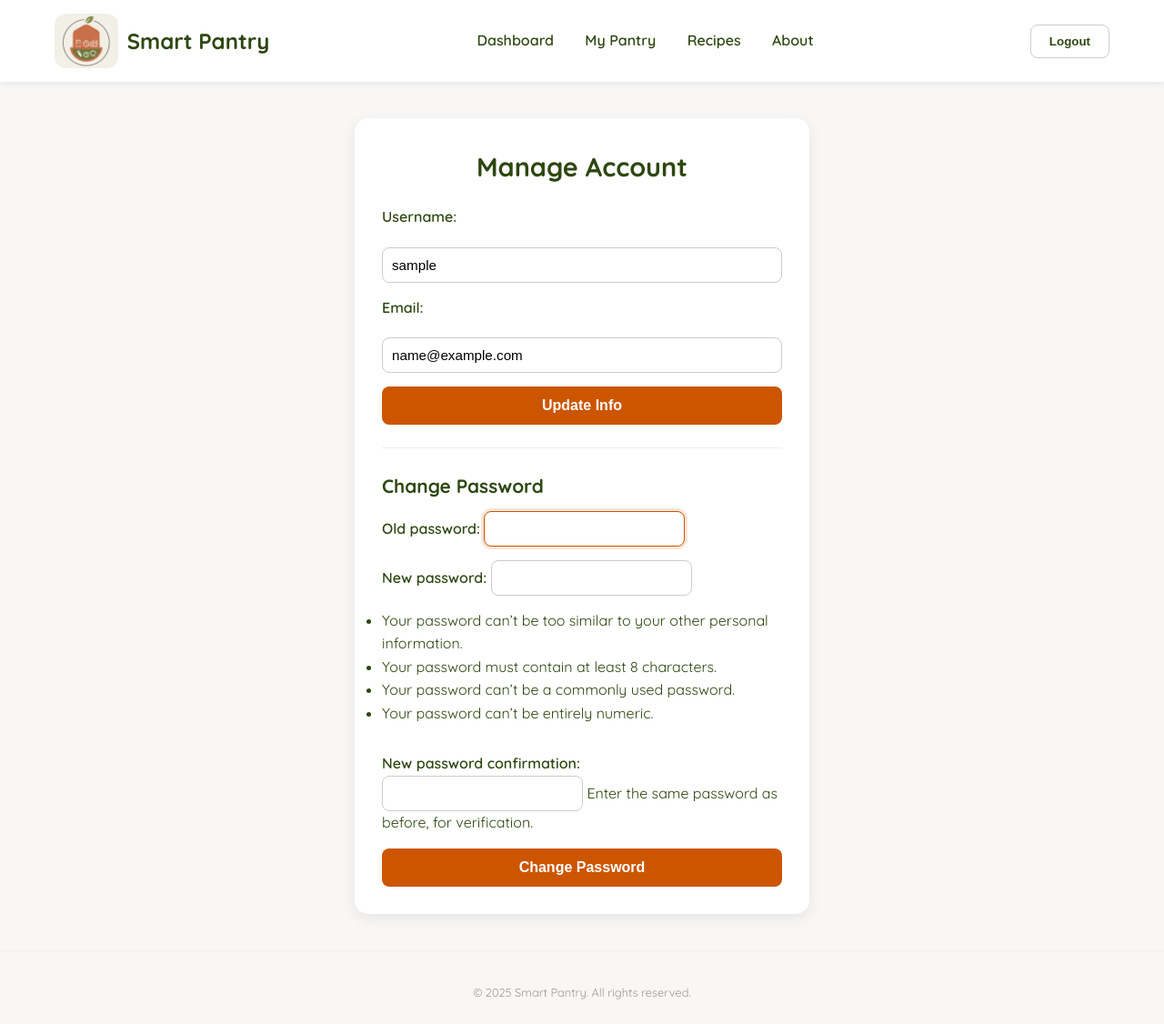
After one commit to NoorAbdin/Capstone-Project, a Django app: page /account/manage/ in a window 1280 px wide. The commit adds this page. Shown: the whole page at 91% size. Run offline with Django 5.2, Linux system fonts and the light colour scheme; the visitor is signed in with stand-in values (Sample User, id 1).

Commit message:
manage account done

```diff
--- /dev/null
+++ b/smartpantry/main_app/static/css/manage.css
@@ -0,0 +1,107 @@
+/* --- Manage Account Page --- */
+.manage-account-container {
+    max-width: 500px;
+    margin: 40px auto;
+    background: white;
+    padding: 30px;
+    border-radius: 15px;
+    box-shadow: 0 4px 15px var(--color-shadow);
+}
+
+.manage-account-container h2 {
+    text-align: center;
+    margin-bottom: 20px;
+    font-size: 1.8rem;
+    color: var(--color-text-dark);
+}
+
+.manage-account-container h3 {
+    margin-top: 25px;
+    font-size: 1.3rem;
+    color: var(--color-text-dark);
+}
+
+.manage-account-container form {
+    display: flex;
+    flex-direction: column;
+    gap: 15px;
+    margin-top: 10px;
+}
+
+.manage-account-container label {
+    font-weight: 600;
+    color: var(--color-text-dark);
+    margin-bottom: 5px;
+}
+
+.manage-account-container input[type="text"],
+.manage-account-container input[type="email"],
+.manage-account-container input[type="password"] {
+    padding: 10px;
+    border-radius: 8px;
+    border: 1px solid #ccc;
+    font-size: 0.95rem;
+    transition: border-color 0.2s;
+}
+
+.manage-account-container input:focus {
+    outline: none;
+    border-color: var(--color-primary-orange);
+    box-shadow: 0 0 0 3px rgba(204, 85, 0, 0.15);
+}
+
+.manage-account-container button {
+    background-color: var(--color-primary-orange);
+    color: white;
+    border: none;
+    padding: 12px;
+    border-radius: 8px;
+    font-size: 1rem;
+    font-weight: 700;
+    cursor: pointer;
+    transition: background-color 0.2s;
+}
+
+.manage-account-container button:hover {
+    background-color: #a34400;
+}
+
+/* Messages (success / error) */
+.messages {
+    list-style: none;
+    padding: 0;
+    margin-bottom: 15px;
+}
+
+.messages li {
+    padding: 10px 12px;
+    border-radius: 8px;
+    margin-bottom: 8px;
+    font-size: 0.9rem;
+}
+
+.messages li.success {
+    background-color: #dff0d8;
+    color: #3c763d;
+    border: 1px solid #d6e9c6;
+}
+
+.messages li.error {
+    background-color: #f2dede;
+    color: #a94442;
+    border: 1px solid #ebccd1;
+}
+
+hr {
+    margin: 25px 0;
+    border: none;
+    border-top: 1px solid #eee;
+}
+
+/* Responsive */
+@media (max-width: 600px) {
+    .manage-account-container {
+        padding: 20px;
+        margin: 20px;
+    }
+}
--- /dev/null
+++ b/smartpantry/main_app/templates/manage_account.html
@@ -0,0 +1,45 @@
+{% extends 'base.html' %}
+{% load static %}
+
+{% block title %}Manage Account{% endblock %}
+{% block head %}
+    <link rel="stylesheet" href="{% static 'css/manage.css' %}">
+{% endblock %}
+{% block content %}
+<div class="manage-account-container">
+    <h2>Manage Account</h2>
+
+    {% if messages %}
+        <ul class="messages">
+        {% for message in messages %}
+            <li class="{{ message.tags }}">{{ message }}</li>
+        {% endfor %}
+        </ul>
+    {% endif %}
+
+    <!-- ✅ Form لتحديث الاسم والإيميل -->
+    <form method="POST">
+        {% csrf_token %}
+        <input type="hidden" name="update_info" value="1">
+
+        <label>Username:</label>
+        <input type="text" name="username" value="{{ user.username }}" required>
+
+        <label>Email:</label>
+        <input type="email" name="email" value="{{ user.email }}">
+
+        <button type="submit">Update Info</button>
+    </form>
+
+    <hr>
+
+    <!-- ✅ Form لتغيير كلمة السر -->
+    <h3>Change Password</h3>
+    <form method="POST">
+        {% csrf_token %}
+        <input type="hidden" name="change_password" value="1">
+        {{ password_form.as_p }}
+        <button type="submit">Change Password</button>
+    </form>
+</div>
+{% endblock %}
--- a/smartpantry/main_app/templates/user_dashboard.html
+++ b/smartpantry/main_app/templates/user_dashboard.html
@@ -11,7 +11,11 @@
     <section class="dashboard-hero">
         <h1 class="welcome-title">Welcome back, {{ user.username|default:"User" }}!</h1>
         <p class="hero-subtext">Here's your quick snapshot to stop waste and start cooking.</p>
+     <div class="dashboard-header">
+    <a href="{% url 'manage_account' %}" class="btn btn-secondary">Manage Account</a>
+</div>
     </section>
+
 
     <section class="quick-dashboard-grid">
 
--- a/smartpantry/main_app/urls.py
+++ b/smartpantry/main_app/urls.py
@@ -12,6 +12,7 @@ urlpatterns = [
 
    # Authentication
    path('register/', views.register, name='register'),
+    path('account/manage/', views.manage_account, name='manage_account'),
 
    # Dashboard
    path('dashboard/', views.dashboard, name='dashboard'),
--- a/smartpantry/main_app/views.py
+++ b/smartpantry/main_app/views.py
@@ -8,6 +8,8 @@ from dotenv import load_dotenv
 from django.shortcuts import render, get_object_or_404, redirect
 from django.contrib.auth.decorators import login_required
 from django.contrib import messages
+from django.contrib.auth.forms import PasswordChangeForm
+from django.contrib.auth import update_session_auth_hash
 from django.db import transaction
 from django.contrib.auth import get_user_model, login, logout
 from google import genai
@@ -239,6 +241,50 @@ def register(request):
         form = CustomUserCreationForm()
     context = {'form': form}
     return render(request, 'register.html', context)
+
+from django.contrib.auth.decorators import login_required
+from django.shortcuts import render, redirect
+from django.contrib import messages
+from django.contrib.auth.forms import PasswordChangeForm
+from django.contrib.auth import update_session_auth_hash
+from django.contrib.auth.models import User
+
+@login_required
+def manage_account(request):
+    user = request.user
+    password_form = PasswordChangeForm(user)
+
+    if request.method == 'POST':
+        if 'update_info' in request.POST:
+            new_username = request.POST.get('username').strip()
+            new_email = request.POST.get('email').strip()
+
+            # تحقق من أن اليوزرنيم غير مستخدم من قبل
+            if User.objects.exclude(pk=user.pk).filter(username=new_username).exists():
+                messages.error(request, 'This username is already taken.')
+            else:
+                user.username = new_username
+                user.email = new_email
+                user.save()
+                messages.success(request, 'Account information updated successfully!')
+                return redirect('manage_account')
+
+        elif 'change_password' in request.POST:
+            password_form = PasswordChangeForm(user, request.POST)
+            if password_form.is_valid():
+                password_form.save()
+                update_session_auth_hash(request, user)  # يبقي المستخدم مسجّل دخول بعد التغيير
+                messages.success(request, 'Password changed successfully!')
+                return redirect('manage_account')
+            else:
+                messages.error(request, 'Please correct the errors below.')
+
+    return render(request, 'manage_account.html', {
+        'user': user,
+        'password_form': password_form,
+    })
+
+
 
 # CRUD for item
 # --- R (Read - List Items) ---
```
Also changed, not shown: smartpantry/main_app/static/css/dashboard.css (+9 -0 lines).
